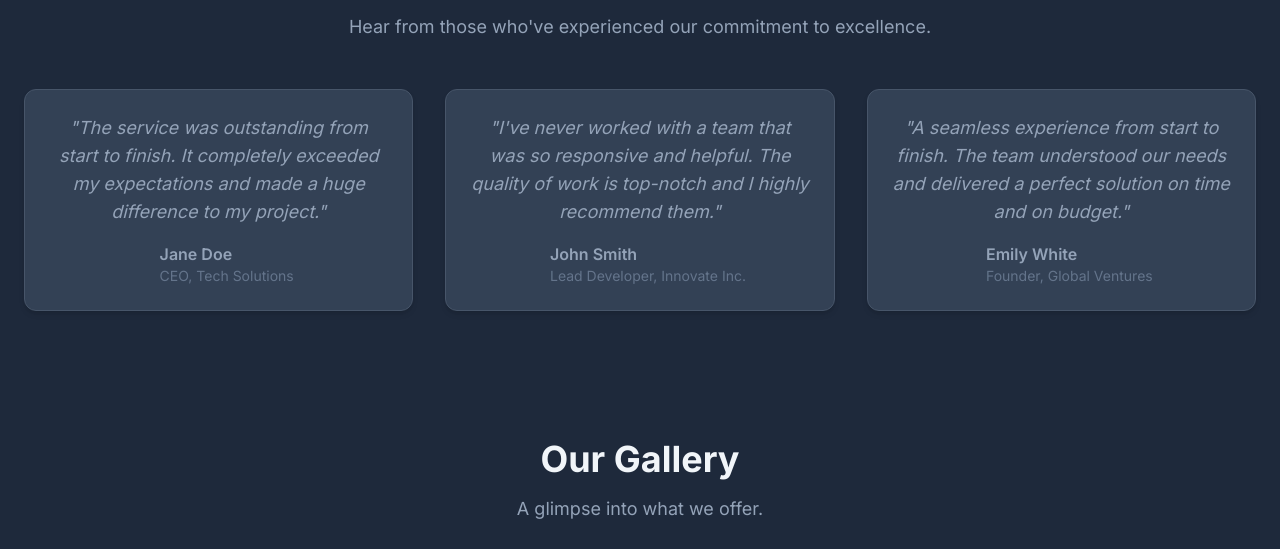
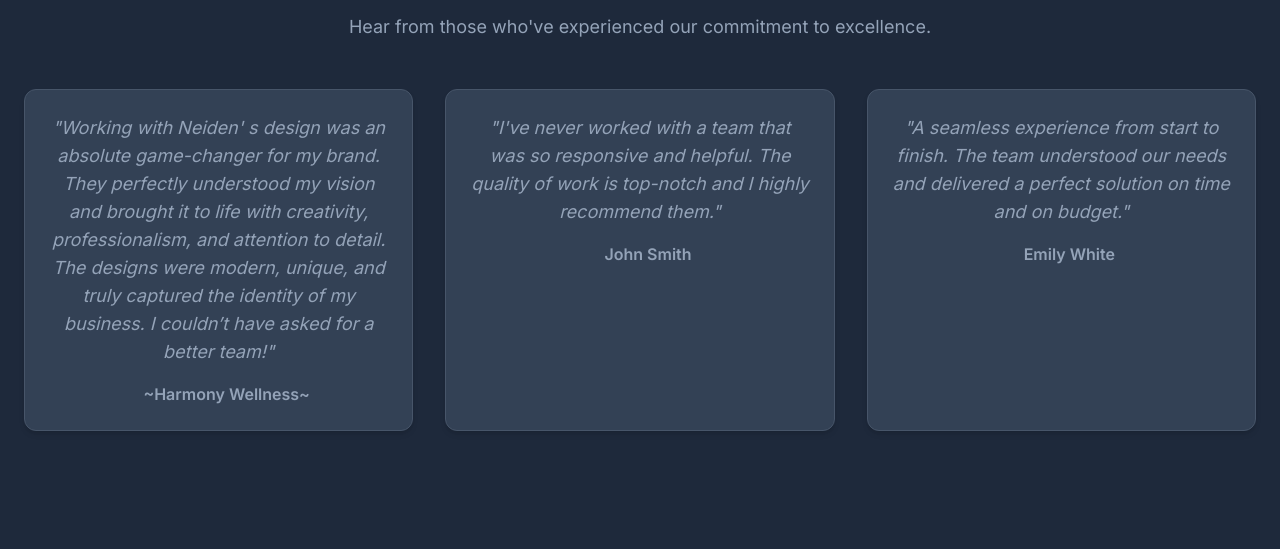
Before and after one commit to Nwanze2/nieden-design-website, a plain HTML site: page index.html in a window 1280 px wide. Shown: the part 2486-3035 px from the top of the page. Drawn offline with nearby package versions, Linux system fonts and the light colour scheme.

Commit message:
Add files via upload

```diff
--- a/index.html
+++ b/index.html
@@ -4,7 +4,6 @@
     <meta charset="UTF-8">
     <meta name="viewport" content="width=device-width, initial-scale=1.0">
     <title>NIEDEN DESIGN - Elevate Your Brand</title>
-    <!-- SEO Meta Tags for Search Engines -->
     <meta name="description" content="NIEDEN DESIGN specializes in creative design solutions, including graphic design, social media content, and branding. We help elevate your brand with stunning visuals.">
     <meta name="keywords" content="Nieden Design, graphic design, branding, logo design, social media design, web design, creative agency, Nigeria design, freelance designer">
     <meta name="author" content="NIEDEN DESIGN">
@@ -13,11 +12,9 @@
     <meta property="og:image" content="https://www.yourwebsite.com/1000478630.jpg">
     <meta property="og:url" content="https://www.yourwebsite.com/">
 
-    <!-- Use the Inter font from Google Fonts -->
     <link rel="preconnect" href="https://fonts.googleapis.com">
     <link rel="preconnect" href="https://fonts.gstatic.com" crossorigin>
     <link href="https://fonts.googleapis.com/css2?family=Inter:wght@400;500;600;700&display=swap" rel="stylesheet">
-    <!-- Load Tailwind CSS -->
     <script src="https://cdn.tailwindcss.com"></script>
     <style>
         /* --- HARMONIOUS DARK MODE STYLE --- */
@@ -46,7 +43,7 @@
         The hero container now holds the background image.
         */
         .hero-container {
-            /* Using the uploaded image: 1000774081.jpg */
+            /* Using the uploaded image: 1000478630.jpg */
             background-image: url('1000478630.jpg');
             background-size: cover;
             background-position: center;
@@ -194,12 +191,10 @@
 </head>
 <body>
 
-    <!-- Header & Navigation -->
     <header class="bg-primary shadow-lg sticky top-0 z-50 border-b border-tertiary">
         <nav class="container mx-auto px-6 py-4 flex justify-between items-center">
             <a href="#" class="text-2xl font-bold text-F1F5F9">NIEDEN DESIGN</a>
             <div class="hidden md:flex space-x-6">
-                <!-- Navigation text uses secondary gray and teal hover -->
                 <a href="#hero" class="text-slate-400 hover:text-[#0891B2] transition-colors duration-300">Home</a>
                 <a href="#animation" class="text-slate-400 hover:text-[#0891B2] transition-colors duration-300">Animation</a>
                 <a href="#features" class="text-slate-400 hover:text-[#0891B2] transition-colors duration-300">Features</a>
@@ -208,16 +203,13 @@
                 <a href="#gallery" class="text-slate-400 hover:text-[#0891B2] transition-colors duration-300">Gallery</a>
                 <a href="#contact" class="text-slate-400 hover:text-[#0891B2] transition-colors duration-300">Contact</a>
             </div>
-            <!-- Mobile Menu Button -->
             <button id="mobile-menu-button" class="md:hidden text-slate-400 focus:outline-none">
                 <svg class="w-6 h-6" fill="none" stroke="currentColor" viewBox="0 0 24 24" xmlns="http://www.w3.org/2000/svg">
                     <path stroke-linecap="round" stroke-linejoin="round" stroke-width="2" d="M4 6h16M4 12h16m-7 6h7"></path>
                 </svg>
             </button>
         </nav>
-        <!-- Mobile Menu -->
         <div id="mobile-menu" class="hidden md:hidden bg-primary shadow-md">
-            <!-- Mobile links use the secondary dark color on hover -->
             <a href="#hero" class="block py-2 px-6 text-slate-400 hover:bg-secondary transition-colors duration-300">Home</a>
             <a href="#animation" class="block py-2 px-6 text-slate-400 hover:bg-secondary transition-colors duration-300">Animation</a>
             <a href="#features" class="block py-2 px-6 text-slate-400 hover:bg-secondary transition-colors duration-300">Features</a>
@@ -228,12 +220,9 @@
         </div>
     </header>
 
-    <!-- Hero Section with Glassmorphism Effect -->
     <section id="hero" class="hero-container py-24 md:py-48 flex items-center justify-center text-center">
-        <!-- Glass Overlay -->
         <div class="hero-glass-overlay"></div>
 
-        <!-- Content Wrapper to ensure text is above the glass layer -->
         <div class="container mx-auto px-6 relative z-10">
             <h1 class="text-4xl md:text-6xl font-extrabold leading-tight tracking-tight mb-4 text-white">NIEDEN DESIGN</h1>
             <p class="text-xl md:text-2xl mb-8 font-light text-slate-200">Elevate your brand with us.</p>
@@ -242,14 +231,12 @@
     </section>
 
     <main>
-        <!-- New Animation Section -->
         <section id="animation" class="py-16 bg-primary text-center">
             <h2 class="text-3xl md:text-4xl font-bold mb-4 text-F1F5F9">A Glimpse of Our Creativity</h2>
             <p class="text-slate-400 text-lg mb-12">Visuals that bring your brand to life.</p>
             <div class="animation-container">
                 <div class="cube">
                     <div class="cube-face front">
-                        <!-- Placeholder color updated to blend with dark/teal -->
                         <img src="1000478630.jpg" onerror="this.onerror=null;this.src='https://placehold.co/200x200/334155/0891B2?text=Design+1'" alt="Cube Face" class="cube-image">
                     </div>
                     <div class="cube-face back">
@@ -271,13 +258,11 @@
             </div>
         </section>
 
-        <!-- Features Section (Quick benefits - kept separate from services list) -->
         <section id="features" class="py-16 bg-primary">
             <div class="container mx-auto px-6 text-center">
                 <h2 class="text-3xl md:text-4xl font-bold mb-4 text-F1F5F9">Why Choose Us?</h2>
                 <p class="text-slate-400 text-lg mb-12">Designed to make your life easier and more efficient.</p>
                 <div class="grid grid-cols-1 sm:grid-cols-2 lg:grid-cols-3 gap-8">
-                    <!-- Feature Card 1 -->
                     <div class="feature-card p-8 rounded-xl shadow-lg border transition-transform transform hover:scale-105 duration-300">
                         <div class="text-[#0891B2] mb-4 inline-block p-3 bg-tertiary rounded-full">
                             <svg class="w-8 h-8" fill="none" stroke="currentColor" viewBox="0 0 24 24" xmlns="http://www.w3.org/2000/svg">
@@ -287,7 +272,6 @@
                         <h3 class="text-xl font-semibold mb-2 text-F1F5F9">Blazing Fast Turnaround</h3>
                         <p class="text-slate-400">Efficient project management ensures your visuals are delivered on time, every time.</p>
                     </div>
-                    <!-- Feature Card 2 -->
                     <div class="feature-card p-8 rounded-xl shadow-lg border transition-transform transform hover:scale-105 duration-300">
                         <div class="text-[#0891B2] mb-4 inline-block p-3 bg-tertiary rounded-full">
                             <svg class="w-8 h-8" fill="none" stroke="currentColor" viewBox="0 0 24 24" xmlns="http://www.w3.org/2000/svg">
@@ -297,7 +281,6 @@
                         <h3 class="text-xl font-semibold mb-2 text-F1F5F9">Pixel-Perfect Quality</h3>
                         <p class="text-slate-400">Our service is built on a foundation of reliability and ensuring consistent, high-resolution availability.</p>
                     </div>
-                    <!-- Feature Card 3 -->
                     <div class="feature-card p-8 rounded-xl shadow-lg border transition-transform transform hover:scale-105 duration-300">
                         <div class="text-[#0891B2] mb-4 inline-block p-3 bg-tertiary rounded-full">
                             <svg class="w-8 h-8" fill="none" stroke="currentColor" viewBox="0 0 24 24" xmlns="http://www.w3.org/2000/svg">
@@ -311,7 +294,6 @@
             </div>
         </section>
 
-        <!-- Our Core Services Section (The list of what's offered) -->
         <section id="services" class="py-16 bg-secondary">
             <div class="container mx-auto px-6 text-center">
                 <h2 class="text-3xl md:text-4xl font-bold mb-4 text-F1F5F9">Our Core Services</h2>
@@ -319,7 +301,6 @@
 
                 <div class="grid grid-cols-1 md:grid-cols-2 lg:grid-cols-4 gap-6">
 
-                    <!-- Service Card 1: Branding -->
                     <div class="service-card p-6 rounded-xl shadow-2xl flex flex-col items-center text-center">
                         <div class="text-[#0891B2] mb-4 inline-block p-4 bg-tertiary rounded-full">
                             <svg class="w-8 h-8" fill="none" stroke="currentColor" viewBox="0 0 24 24" xmlns="http://www.w3.org/2000/svg"><path stroke-linecap="round" stroke-linejoin="round" stroke-width="2" d="M21 13.255A23.931 23.931 0 0112 15c-3.183 0-6.22-1.282-8.455-3.245m16.91 0c.241-.447.385-.94.444-1.455h-2.92a2.5 2.5 0 00-2.5-2.5H8.75a2.5 2.5 0 00-2.5 2.5H4.085c.059.515.203 1.008.444 1.455M16 4a4 4 0 11-8 0 4 4 0 018 0z"></path></svg>
@@ -328,7 +309,6 @@
                         <p class="text-slate-400">Conceptualizing unique logos, visual identities, and comprehensive brand style guides.</p>
                     </div>
 
-                    <!-- Service Card 2: Social Media -->
                     <div class="service-card p-6 rounded-xl shadow-2xl flex flex-col items-center text-center">
                         <div class="text-[#0891B2] mb-4 inline-block p-4 bg-tertiary rounded-full">
                             <svg class="w-8 h-8" fill="none" stroke="currentColor" viewBox="0 0 24 24" xmlns="http://www.w3.org/2000/svg"><path stroke-linecap="round" stroke-linejoin="round" stroke-width="2" d="M17.982 18.725A7.488 7.488 0 0012 15a7.488 7.488 0 00-5.982 3.725M15 10a3 3 0 11-6 0 3 3 0 016 0z"></path></svg>
@@ -337,7 +317,6 @@
                         <p class="text-slate-400">Design of engaging posts, stories, banners, and template creation for all platforms.</p>
                     </div>
 
-                    <!-- Service Card 3: Print/Marketing -->
                     <div class="service-card p-6 rounded-xl shadow-2xl flex flex-col items-center text-center">
                         <div class="text-[#0891B2] mb-4 inline-block p-4 bg-tertiary rounded-full">
                             <svg class="w-8 h-8" fill="none" stroke="currentColor" viewBox="0 0 24 24" xmlns="http://www.w3.org/2000/svg"><path stroke-linecap="round" stroke-linejoin="round" stroke-width="2" d="M9 13h6m-3-3v6m5 5H7a2 2 0 01-2-2V5a2 2 0 012-2h5.586a1 1 0 01.707.293l5.414 5.414a1 1 0 01.293.707V19a2 2 0 01-2 2z"></path></svg>
@@ -346,7 +325,6 @@
                         <p class="text-slate-400">Professional design for flyers, brochures, business cards, presentations, and large-format printing.</p>
                     </div>
 
-                    <!-- Service Card 4: Web/UX -->
                     <div class="service-card p-6 rounded-xl shadow-2xl flex flex-col items-center text-center">
                         <div class="text-[#0891B2] mb-4 inline-block p-4 bg-tertiary rounded-full">
                             <svg class="w-8 h-8" fill="none" stroke="currentColor" viewBox="0 0 24 24" xmlns="http://www.w3.org/2000/svg"><path stroke-linecap="round" stroke-linejoin="round" stroke-width="2" d="M9.75 17L9 20l-1 1h8l-1-1v-3.25m-7-1.5l2 2m-2 0h-4a2 2 0 01-2-2V7a2 2 0 012-2h12a2 2 0 012 2v10a2 2 0 01-2 2h-4.25m-2.25-2L14 10l-2-2m0 0l-2 2"></path></svg>
@@ -363,39 +341,35 @@
         </section>
 
 
-        <!-- Testimonials Section -->
         <section id="testimonials" class="py-16 bg-primary">
             <div class="container mx-auto px-6 text-center">
                 <h2 class="text-3xl md:text-4xl font-bold mb-4 text-F1F5F9">What Our Clients Say</h2>
                 <p class="text-slate-400 text-lg mb-12">Hear from those who've experienced our commitment to excellence.</p>
                 <div class="grid grid-cols-1 md:grid-cols-2 lg:grid-cols-3 gap-8">
-                    <!-- Testimonial Card 1 -->
                     <div class="testimonial-card p-6 rounded-xl shadow-md border">
-                        <p class="text-lg italic text-slate-400 mb-4">"The service was outstanding from start to finish. It completely exceeded my expectations and made a huge difference to my project."</p>
+                        <p class="text-lg italic text-slate-400 mb-4">"Working with Neiden' s design was an absolute game-changer for my brand. They perfectly understood my vision and brought it to life with creativity, professionalism, and attention to detail. The designs were modern, unique, and truly captured the identity of my business. I couldn’t have asked for a better team!"</p>
                         <div class="flex items-center justify-center">
                             <div class="ml-4 text-left">
-                                <p class="font-semibold text-F1F5F9">Jane Doe</p>
-                                <p class="text-sm text-slate-500">CEO, Tech Solutions</p>
+                                <p class="font-semibold text-F1F5F9">~Harmony Wellness~</p>
+                                <p class="text-sm text-slate-500"></p>
                             </div>
                         </div>
                     </div>
-                    <!-- Testimonial Card 2 -->
                     <div class="testimonial-card p-6 rounded-xl shadow-md border">
                         <p class="text-lg italic text-slate-400 mb-4">"I've never worked with a team that was so responsive and helpful. The quality of work is top-notch and I highly recommend them."</p>
                         <div class="flex items-center justify-center">
                             <div class="ml-4 text-left">
                                 <p class="font-semibold text-F1F5F9">John Smith</p>
-                            <p class="text-sm text-slate-500">Lead Developer, Innovate Inc.</p>
+                            <p class="text-sm text-slate-500"></p>
                             </div>
                         </div>
                     </div>
-                    <!-- Testimonial Card 3 -->
                     <div class="testimonial-card p-6 rounded-xl shadow-md border">
                         <p class="text-lg italic text-slate-400 mb-4">"A seamless experience from start to finish. The team understood our needs and delivered a perfect solution on time and on budget."</p>
                         <div class="flex items-center justify-center">
                             <div class="ml-4 text-left">
                                 <p class="font-semibold text-F1F5F9">Emily White</p>
-                                <p class="text-sm text-slate-500">Founder, Global Ventures</p>
+                                <p class="text-sm text-slate-500"></p>
                             </div>
                         </div>
                     </div>
@@ -403,37 +377,36 @@
             </div>
         </section>
 
-        <!-- Image Gallery Section -->
         <section id="gallery" class="py-16 bg-primary">
             <div class="container mx-auto px-6 text-center">
                 <h2 class="text-3xl md:text-4xl font-bold mb-4 text-F1F5F9">Our Gallery</h2>
                 <p class="text-slate-400 text-lg mb-12">A glimpse into what we offer.</p>
                 <div class="grid grid-cols-1 sm:grid-cols-2 lg:grid-cols-3 gap-6">
-                    <!-- Image Card 1 -->
                     <div class="gallery-image-wrapper rounded-xl overflow-hidden shadow-lg hover:shadow-2xl duration-300">
                         <img src="1000478630.jpg" onerror="this.onerror=null;this.src='https://placehold.co/600x400/1E293B/0891B2?text=Branding+Design'" alt="A logo for Nieden Design" class="gallery-image w-full h-auto object-cover">
                     </div>
-                    <!-- Image Card 2 -->
                     <div class="gallery-image-wrapper rounded-xl overflow-hidden shadow-lg hover:shadow-2xl duration-300">
                         <img src="1000432766.jpg" onerror="this.onerror=null;this.src='https://placehold.co/600x400/1E293B/0891B2?text=Event+Poster'" alt="A poster for a Christmas Party" class="gallery-image w-full h-auto object-cover">
                     </div>
-                    <!-- Image Card 3 -->
                     <div class="gallery-image-wrapper rounded-xl overflow-hidden shadow-lg hover:shadow-2xl duration-300">
                         <img src="1000698463.jpg" onerror="this.onerror=null;this.src='https://placehold.co/600x400/1E293B/0891B2?text=Social+Media+Art'" alt="A poster for a Mid-Year Prayer and Fasting event" class="gallery-image w-full h-auto object-cover">
                     </div>
-                    <!-- Image Card 4 -->
                     <div class="gallery-image-wrapper rounded-xl overflow-hidden shadow-lg hover:shadow-2xl duration-300">
                         <img src="1000525241.jpg" onerror="this.onerror=null;this.src='https://placehold.co/600x400/1E293B/0891B2?text=Anniversary+Design'" alt="A poster for a 2 years anniversary celebration" class="gallery-image w-full h-auto object-cover">
                     </div>
-                    <!-- Image Card 5 -->
                     <div class="gallery-image-wrapper rounded-xl overflow-hidden shadow-lg hover:shadow-2xl duration-300">
                         <img src="1000738516.jpg" onerror="this.onerror=null;this.src='https://placehold.co/600x400/1E293B/0891B2?text=Flyer+Design'" alt="A poster for a Church Program" class="gallery-image w-full h-auto object-cover">
                     </div>
-                </div>
+                    <div class="gallery-image-wrapper rounded-xl overflow-hidden shadow-lg hover:shadow-2xl duration-300">
+                        <img src="1000774081.jpg" onerror="this.onerror=null;this.src='https://placehold.co/600x400/1E293B/0891B2?text=Food+Delivery+Service'" alt="Food Delivery Service Ad" class="gallery-image w-full h-auto object-cover">
+                    </div>
+                    <div class="gallery-image-wrapper rounded-xl overflow-hidden shadow-lg hover:shadow-2xl duration-300">
+                        <img src="1000774082.jpg" onerror="this.onerror=null;this.src='https://placehold.co/600x400/1E293B/0891B2?text=Chicken+Curry+Ad'" alt="Chicken Curry Special Ad" class="gallery-image w-full h-auto object-cover">
+                    </div>
+                    </div>
             </div>
         </section>
 
-        <!-- Contact Form Section -->
         <section id="contact" class="py-16 bg-secondary">
             <div class="container mx-auto px-6 text-center">
                 <h2 class="text-3xl md:text-4xl font-bold mb-4 text-F1F5F9">Contact Us</h2>
@@ -443,7 +416,6 @@
                     <form id="contact-form" class="space-y-4">
                         <div>
                             <label for="name" class="block text-left text-sm font-medium text-slate-300">Name</label>
-                            <!-- Input background changed to secondary dark, text to light -->
                             <input type="text" id="name" name="name" class="mt-1 block w-full rounded-md border-tertiary shadow-sm focus:border-[#0891B2] focus:ring focus:ring-[#0891B2] focus:ring-opacity-50 px-3 py-2 bg-secondary text-F1F5F9" required>
                         </div>
                         <div>
@@ -461,7 +433,6 @@
         </section>
     </main>
 
-    <!-- Footer -->
     <footer class="bg-primary py-8 border-t border-tertiary">
         <div class="container mx-auto px-6 text-center">
             <p class="text-slate-500">&copy; 2025 NIEDEN DESIGN. All Rights Reserved.</p>
@@ -513,5 +484,3 @@
     </script>
 </body>
 </html>
-
-l>
```
